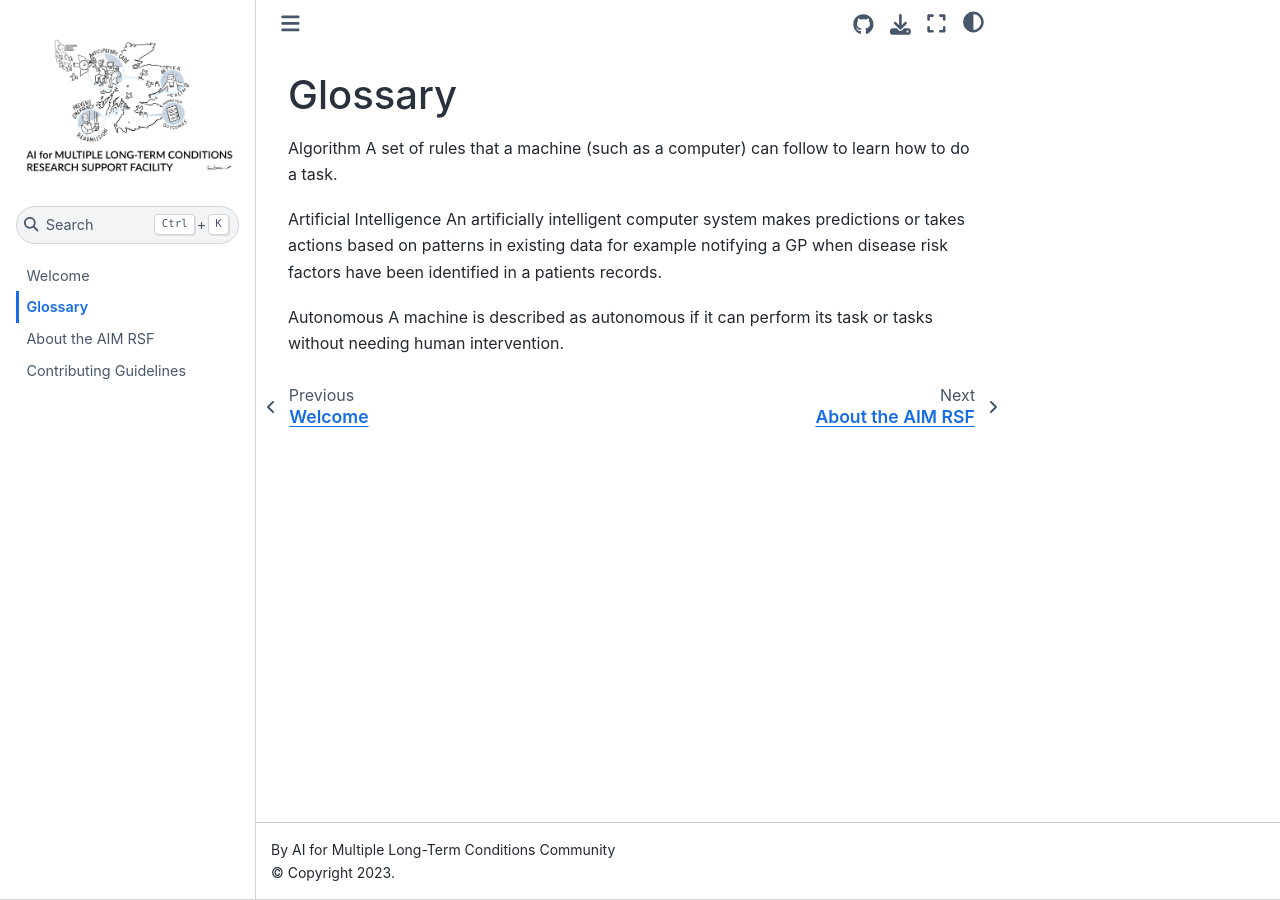
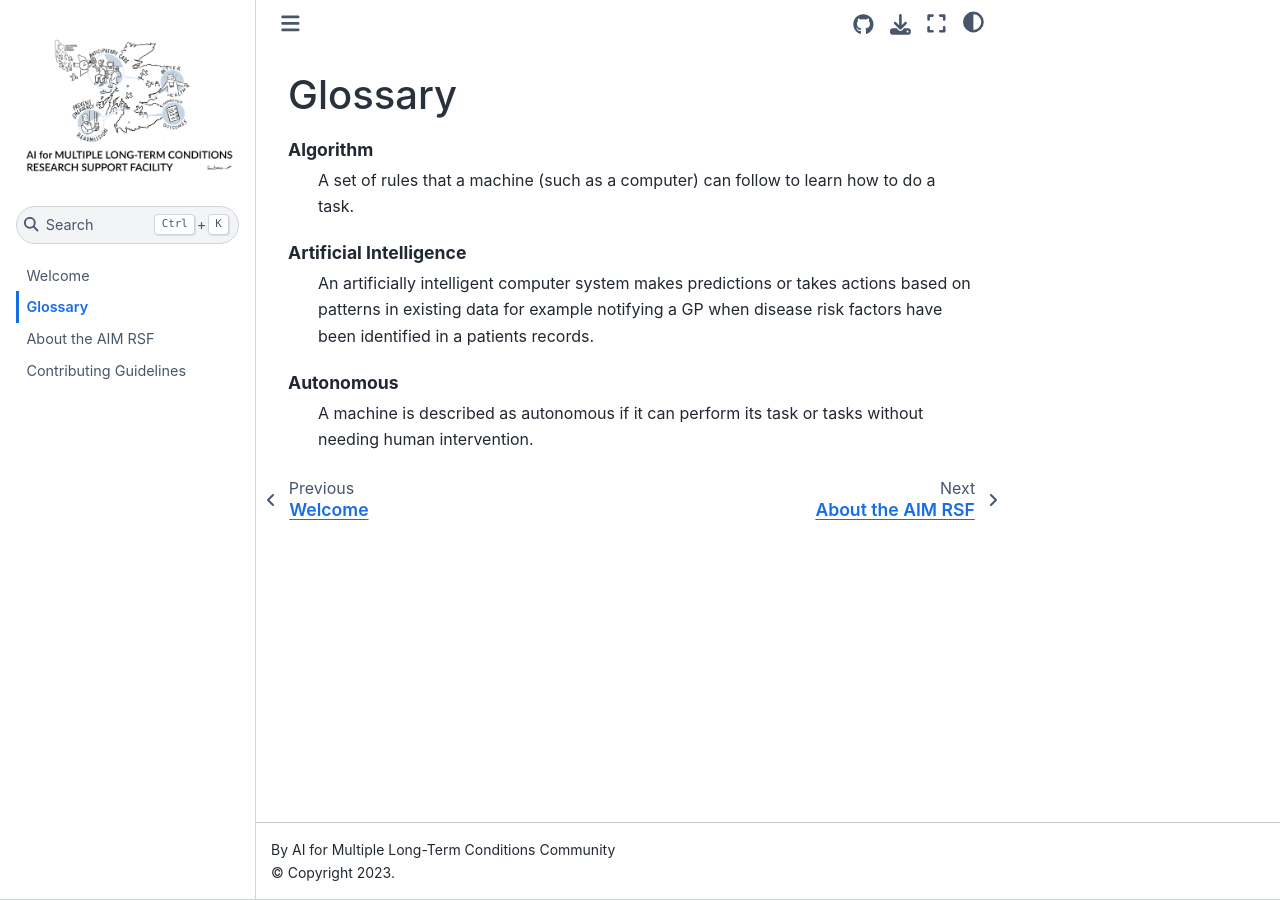
Before and after one commit to eirini-zormpa/Glossary-of-Terms, a Jupyter Book: the page built from glossary.md, in a window 1280 px wide. Built offline with Jupyter Book 1.0.4 settings and Sphinx 7.4.7 and the Sphinx Book theme 1.1.4, drawn with Linux system fonts in a browser that asks for light colours.

````diff
--- a/glossary.md
+++ b/glossary.md
@@ -1,5 +1,6 @@
 # Glossary
 
+```{glossary}
 Algorithm
   A set of rules that a machine (such as a computer) can follow to learn how to do a task.
 
@@ -8,3 +9,4 @@
 
 Autonomous
   A machine is described as autonomous if it can perform its task or tasks without needing human intervention.
+```
````
Also changed, not shown: 1 other file.
